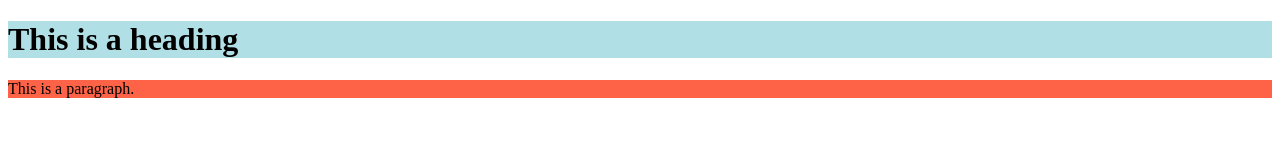
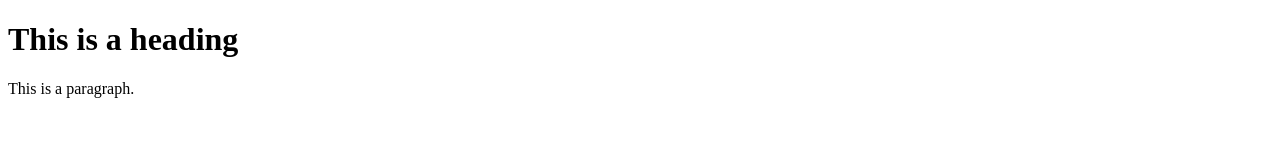
Before and after one commit to SasanHaise/latihanbrachh, a plain HTML site: page index.html in a window 1280 px wide. Drawn offline with Linux system fonts and the light colour scheme.

Commit message:
Update index.html

```diff
--- a/index.html
+++ b/index.html
@@ -5,8 +5,8 @@
 </head>
 <body>
 
-<h1 style="background-color:powderblue;">This is a heading</h1>
-<p style="background-color:tomato;">This is a paragraph.</p>
+<h1>This is a heading</h1>
+<p>This is a paragraph.</p>
 
 </body>
 </html>
```
